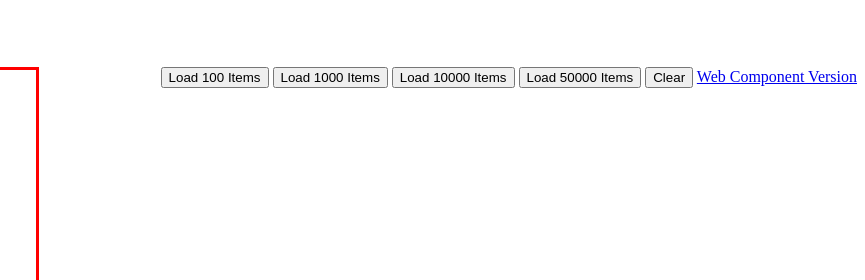
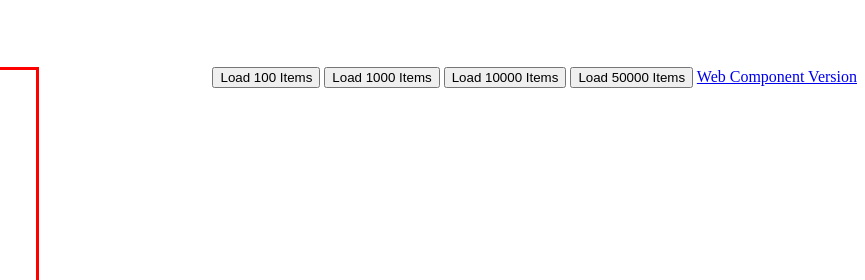
Before and after one commit to x-tag/scroll-list, a website: page demo/base.html in a window 1280 px wide. Shown: the top 280 px of the page, 415-1280 px from the left. Drawn offline with Linux system fonts and the light colour scheme.

Commit message:
removed clear list button

```diff
--- a/demo/base.html
+++ b/demo/base.html
@@ -34,8 +34,6 @@
     <button data-items="10000">Load 10000 Items</button>
 
     <button data-items="50000">Load 50000 Items</button>
-
-    <button data-items="0">Clear</button>
 
     <a href="index.html">Web Component Version</a>
   </div>
```
Also changed, not shown: demo/index.html (+0 -2 lines).
